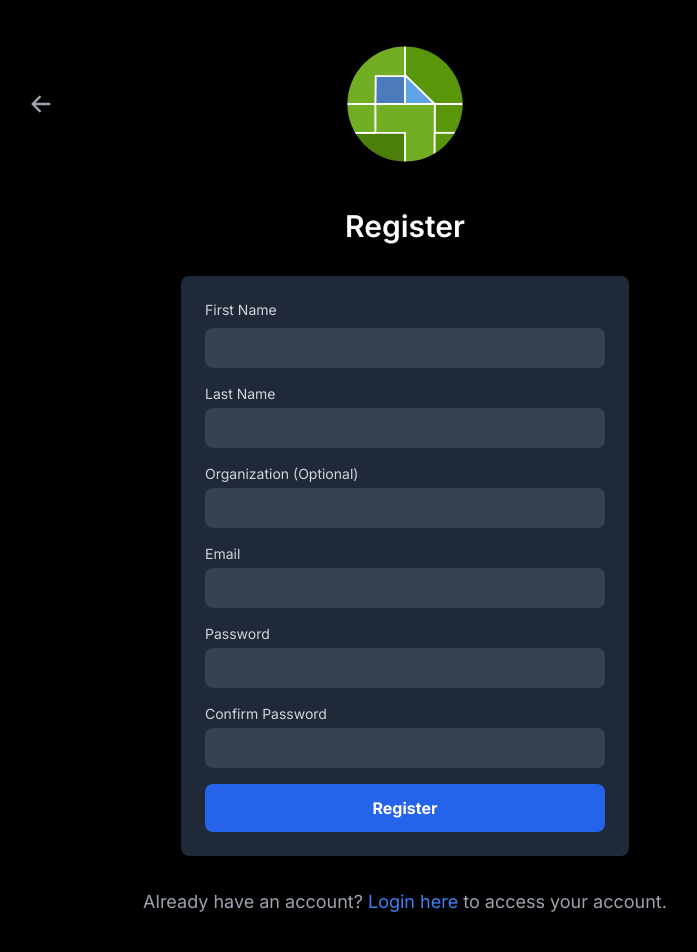
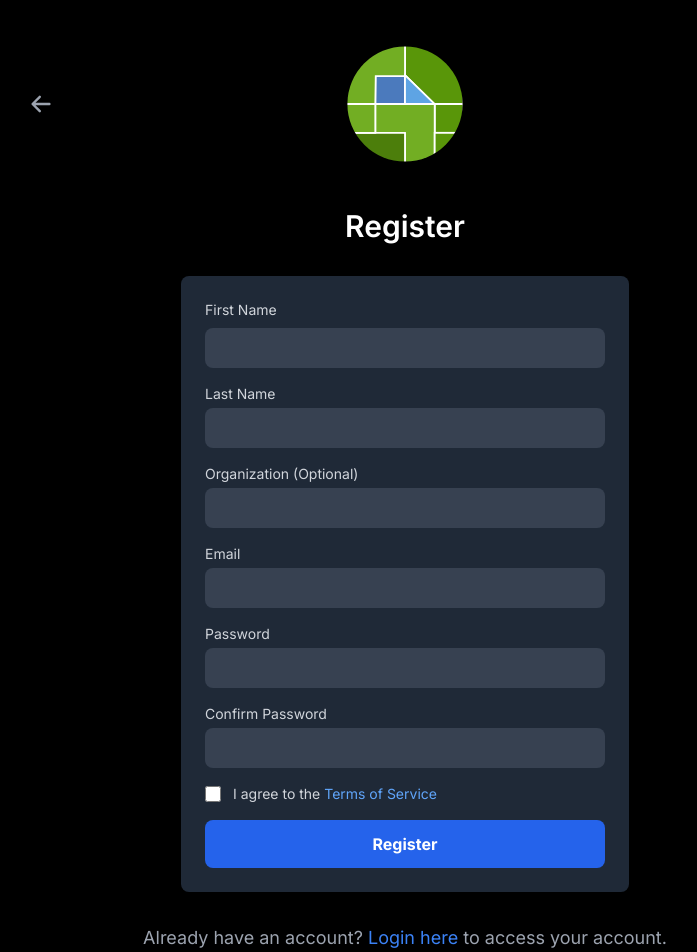
Before and after one commit to forestdatapartnership/whisp-app, a Next.js app: page /register in a window 1280 px wide. Shown: the top 952 px of the page, without its empty margins (235-932 px from the left). Built offline with nearby package versions, Linux system fonts and the light colour scheme.

Commit message:
Add Terms of Service agreement checkbox to registration form

```diff
--- a/src/app/register/page.tsx
+++ b/src/app/register/page.tsx
@@ -17,6 +17,7 @@ const RegisterPage: React.FC = () => {
   const [showPasswordTooltip, setShowPasswordTooltip] = useState(false);
   const [isLoading, setIsLoading] = useState(false);
   const [registrationSuccess, setRegistrationSuccess] = useState(false);
+  const [termsAgreed, setTermsAgreed] = useState(false);
   const router = useRouter();
 
   // Add a new function for validating email
@@ -92,6 +93,13 @@ const RegisterPage: React.FC = () => {
     if (password !== confirmPassword) {
       setPasswordMatchError(true);
       // Not setting the general error anymore since we'll show this as a field-level alert
+      setIsLoading(false);
+      return;
+    }
+
+    // Check if user has agreed to Terms of Service
+    if (!termsAgreed) {
+      setError("You must agree to the Terms of Service");
       setIsLoading(false);
       return;
     }
@@ -324,6 +332,34 @@ const RegisterPage: React.FC = () => {
               </div>
             )}
           </div>
+          <div className="mb-4 flex items-start">
+            <div className="flex h-5 items-center">
+              <input
+                id="terms"
+                type="checkbox"
+                checked={termsAgreed}
+                onChange={(e) => setTermsAgreed(e.target.checked)}
+                className="h-4 w-4 rounded border-gray-600 bg-gray-700 text-blue-600 focus:ring-blue-500 focus:ring-offset-gray-800"
+                required
+              />
+            </div>
+            <div className="ml-3 text-sm">
+              <label htmlFor="terms" className="text-gray-300 cursor-pointer">
+                I agree to the{' '}
+                <a href="https://openforis.org/whisp-terms-of-service" className="text-blue-400 hover:underline">
+                  Terms of Service
+                </a>
+              </label>
+            </div>
+          </div>
+          {submitted && !termsAgreed && !registrationSuccess && (
+            <div className="mb-4 w-full bg-[#2B2538] border border-red-500 rounded-lg flex items-center gap-2 p-3">
+              <svg xmlns="http://www.w3.org/2000/svg" className="h-5 w-5 text-red-500 flex-shrink-0" viewBox="0 0 20 20" fill="currentColor">
+                <path fillRule="evenodd" d="M10 18a8 8 0 100-16 8 8 0 000 16zM8.707 7.293a1 1 0 00-1.414 1.414L8.586 10l-1.293 1.293a1 1 0 101.414 1.414L10 11.414l1.293 1.293a1 1 0 001.414-1.414L11.414 10l1.293-1.293a1 1 0 00-1.414-1.414L10 8.586 8.707 7.293z" clipRule="evenodd" />
+              </svg>
+              <span className="text-sm text-red-500">You must agree to the Terms of Service</span>
+            </div>
+          )}
           <button
             type="submit"
             className="w-full py-3 bg-blue-600 text-white font-bold rounded-lg hover:bg-blue-700 focus:outline-none focus:ring-2 focus:ring-blue-500"
```
